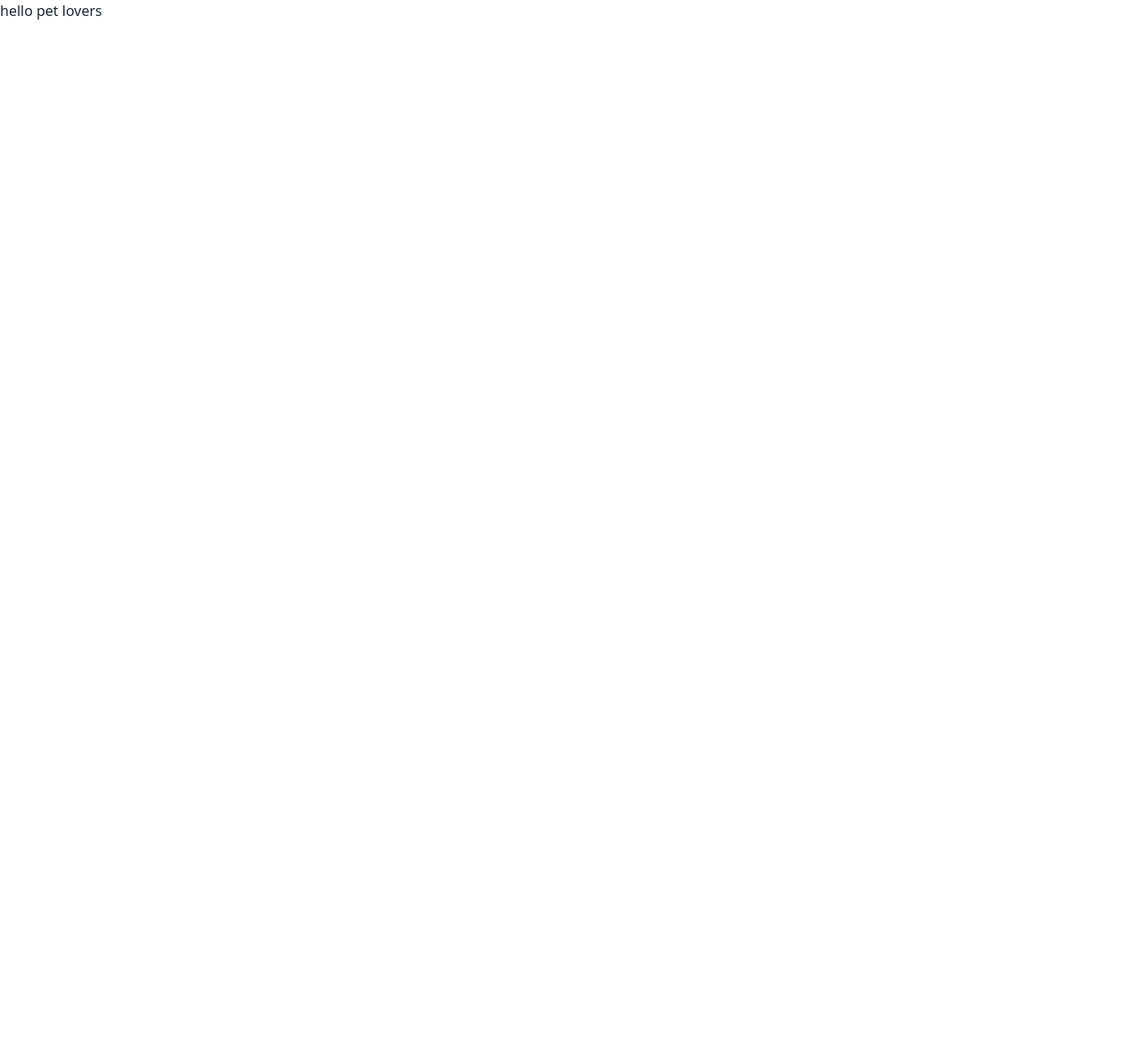
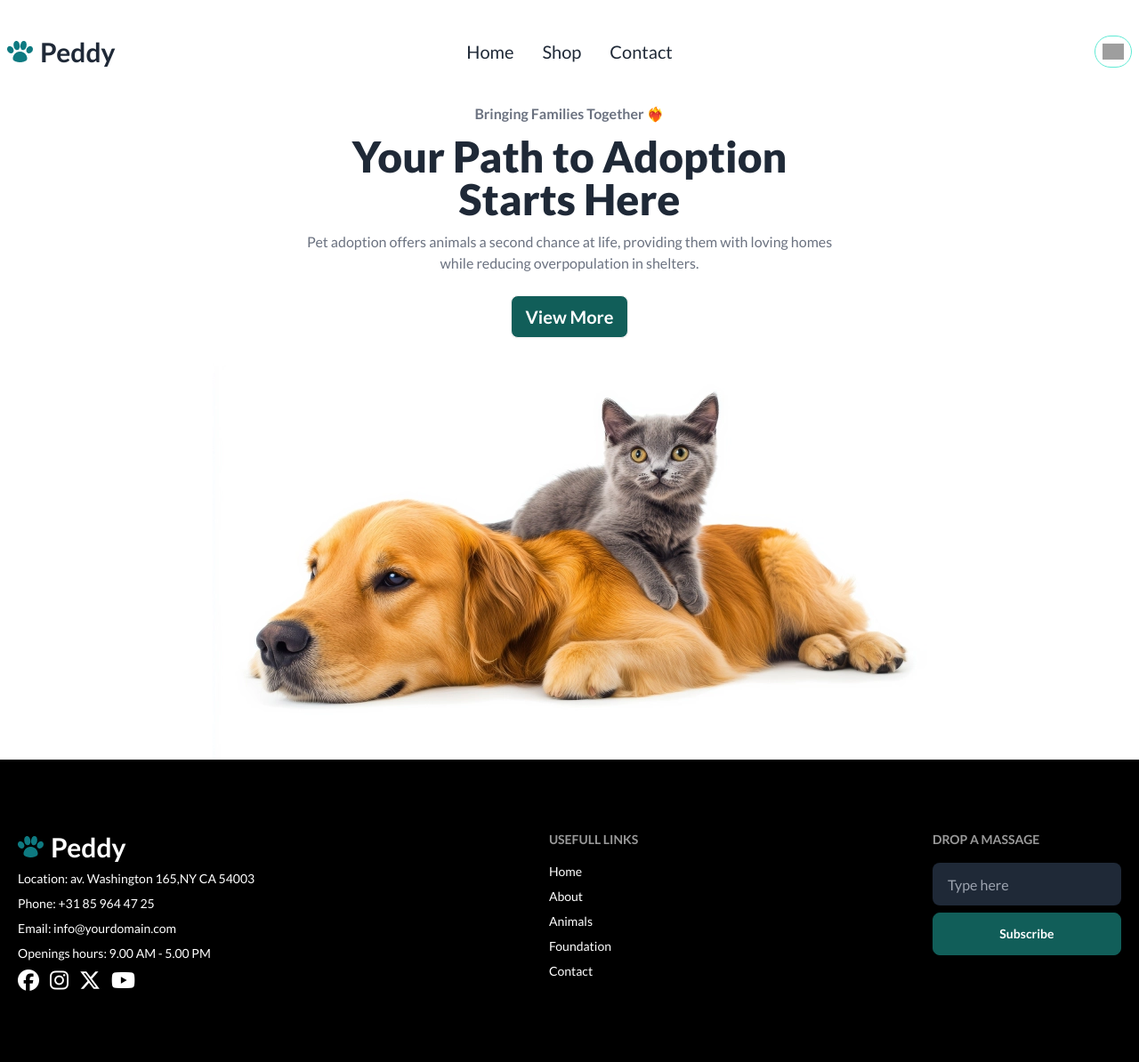
Before and after one commit to RaselMridha792/assignment-6-Pet-Adoption-Platform, a plain HTML site: page index.html in a window 1280 px wide. Shown: the whole page at 89% size. Before the commit the page ends 800 px from the top, so only its background shows below. Drawn offline with nearby package versions, Linux system fonts and the light colour scheme; grey boxes are pictures that could not be loaded.

Commit message:
complete the navbar banner and footer design

```diff
--- a/index.html
+++ b/index.html
@@ -1,19 +1,124 @@
 <!DOCTYPE html>
-<html lang="en">
+<html lang="en" data-theme="light">
 
 <head>
     <meta charset="UTF-8">
     <meta name="viewport" content="width=device-width, initial-scale=1.0">
-    <title>Pet Adopt Centre</title>
+    <title>Peddy</title>
 
     <!-- for daisy ui -->
-
     <link href="https://cdn.jsdelivr.net/npm/daisyui@4.12.12/dist/full.min.css" rel="stylesheet" type="text/css" />
     <script src="https://cdn.tailwindcss.com"></script>
+
+    <!-- for google font --- lato  -->
+    <link rel="preconnect" href="https://fonts.googleapis.com">
+    <link rel="preconnect" href="https://fonts.gstatic.com" crossorigin>
+    <link
+        href="https://fonts.googleapis.com/css2?family=Lato:ital,wght@0,100;0,300;0,400;0,700;0,900;1,100;1,300;1,400;1,700;1,900&display=swap"
+        rel="stylesheet">
+
+    <!-- for font awesome linking  -->
+    <script src="https://kit.fontawesome.com/710476f014.js" crossorigin="anonymous"></script>
+
+    <style>
+        .lato-thin {
+            font-family: "Lato", sans-serif;
+        }
+    </style>
 </head>
 
-<body>
-    <h1>hello pet lovers</h1>
+<body class="lato-thin">
+    <header>
+        <nav class="max-w-screen-xl mx-auto py-5">
+            <div class="navbar bg-base-100">
+                <div class="navbar-start">
+                    <div class="dropdown">
+                        <div tabindex="0" role="button" class="btn btn-ghost lg:hidden">
+                            <svg xmlns="http://www.w3.org/2000/svg" class="h-5 w-5" fill="none" viewBox="0 0 24 24"
+                                stroke="currentColor">
+                                <path stroke-linecap="round" stroke-linejoin="round" stroke-width="2"
+                                    d="M4 6h16M4 12h8m-8 6h16" />
+                            </svg>
+                        </div>
+                        <ul tabindex="0"
+                            class="menu menu-sm dropdown-content bg-base-100 rounded-box z-[1] mt-3 w-52 p-2 text-xl shadow">
+                            <li><a>Home</a></li>
+                            <li>
+                                <a>Shop</a>
+                            </li>
+                            <li><a>Contact</a></li>
+                        </ul>
+                    </div>
+                    <a class="text-3xl font-bold cursor-pointer flex items-center justify-center gap-2"><img src="./images/logo.webp" alt="">Peddy</a>
+                </div>
+                <div class="navbar-center hidden lg:flex">
+                    <ul class="menu menu-horizontal px-1 text-xl">
+                        <li><a>Home</a></li>
+                        <li>
+                            <a href="">Shop</a>
+                        </li>
+                        <li><a>Contact</a></li>
+                    </ul>
+                </div>
+                <div class="navbar-end">
+                    <button class="border rounded-full p-2 border-teal-300">
+                        <img class="w-6" src="https://img.icons8.com/?size=100&id=82751&format=png&color=000000" alt="">
+                    </button>
+                </div>
+            </div>
+        </nav>
+    </header>
+
+    <main class="max-w-screen-xl mx-auto px-5">
+        <section class="items-center flex flex-col gap-6">
+            <div class="flex flex-col items-center justify-center gap-3 md:w-6/12 mx-auto text-center">
+                <h4 class="text-gray-500 font-bold ">Bringing Families Together ❤️‍🔥 </h4>
+                <h1 class="lg:text-5xl md:text-3xl text-2xl font-black">Your Path to Adoption Starts Here</h1>
+                <p class="text-gray-500">Pet adoption offers animals a second chance at life, providing them with loving homes while reducing overpopulation in shelters.</p>
+            </div>
+            <div class="">
+                <button class="btn bg-teal-800 text-white text-xl">View More</button>
+            </div>
+            <div>
+                <img src="./images/pet.webp" alt="">
+            </div>
+
+        </section>
+
+    </main>
+
+    <footer class="bg-black">
+        <section class="footer text-white text-base-content justify-between p-5 mx-auto max-w-screen-xl py-20">
+            <nav>
+                <div class="grid grid-flow-col gap-4">
+                    <a class="text-3xl font-bold cursor-pointer flex items-center justify-center gap-2"><img src="./images/logo.webp" alt="">Peddy</a>
+                </div>
+                <ul class="flex flex-col gap-2"><li>Location: av. Washington 165,NY CA 54003</li>
+                   <li> Phone: +31 85 964 47 25</li>
+                   <li> Email: info@yourdomain.com</li>
+                    <li>Openings hours: 9.00 AM - 5.00 PM</li></ul>
+                <div class="flex gap-3 text-2xl">
+                    <i class="fa-brands fa-facebook"></i>
+                    <i class="fa-brands fa-instagram"></i>
+                    <i class="fa-brands fa-x-twitter"></i>
+                    <i class="fa-brands fa-youtube"></i>
+                </div>
+              </nav>
+            <nav>
+              <h6 class="footer-title">Usefull Links</h6>
+              <a class="link link-hover">Home</a>
+              <a class="link link-hover">About</a>
+              <a class="link link-hover">Animals</a>
+              <a class="link link-hover">Foundation</a>
+              <a class="link link-hover">Contact</a>
+            </nav>
+            <nav>
+              <h6 class="footer-title">Drop a massage</h6>
+              <input type="text" placeholder="Type here" class="input input-bordered w-full max-w-xs bg-gray-800 text-white" />
+              <button class="btn bg-teal-800 border-teal-800 text-white w-full">Subscribe</button>
+            </nav>
+          </section>
+    </footer>
 
 
     <script src="./js/index.js"></script>
```
Also changed, not shown: 1 other file.
